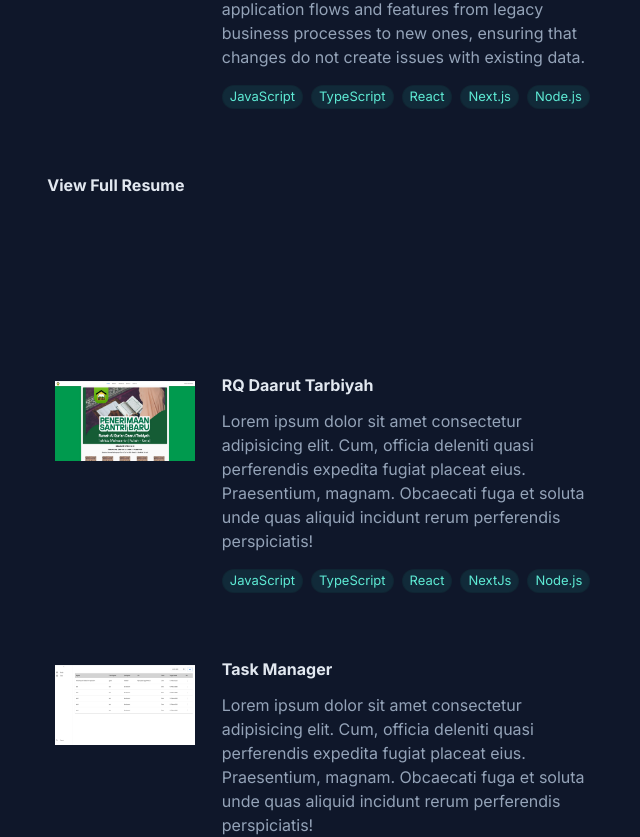
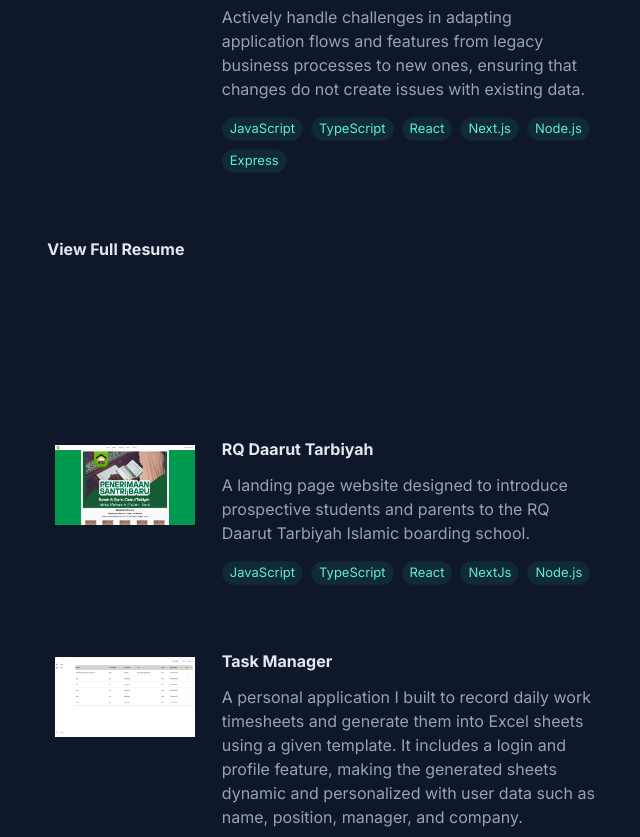
Before and after one commit to SyahidbinFadlyl/e-portofolio, a Next.js app: page / in a window 1280 px wide. Shown: the part 1299-2136 px from the top of the page, without its empty margins (594-1234 px from the left). Built offline with nearby package versions, Linux system fonts and the light colour scheme.

Commit message:
Add "Express" to list_experience and "Task Manager" description

```diff
--- a/src/static/experience.ts
+++ b/src/static/experience.ts
@@ -6,7 +6,7 @@ const list_experience: Experience[] = [
         title: "Software Engineer",
         company: "Amani",
         description: `Build and maintain internal CRM applications (front end & back end).\n\nCollaborate with system analysts, designers, and project managers to implement best practices in accessibility and functionality.\n\nSupport core features including property sales management, customer data processing, financial reporting, and payment tracking for mortgage and cash transactions.`,
-        skills: ["JavaScript", "TypeScript", "React", "NextJs", "Node.js"],
+        skills: ["JavaScript", "TypeScript", "React", "NextJs", "Node.js", "Express"],
     },
     {
         year: "Okt 2022 — Okt 2024",
@@ -19,6 +19,7 @@ const list_experience: Experience[] = [
             "React",
             "Next.js",
             "Node.js",
+            "Express"
         ],
     },
 ];
--- a/src/static/projects.ts
+++ b/src/static/projects.ts
@@ -8,37 +8,25 @@ const project_list: Project[] = [
     {
         image: rq_landing,
         title: "RQ Daarut Tarbiyah",
-        description: `Lorem ipsum dolor sit amet consectetur adipisicing elit. Cum, officia
-        deleniti quasi perferendis expedita fugiat placeat eius. Praesentium,
-        magnam. Obcaecati fuga et soluta unde quas aliquid incidunt rerum
-        perferendis perspiciatis!`,
+        description: `A landing page website designed to introduce prospective students and parents to the RQ Daarut Tarbiyah Islamic boarding school.`,
         tools: ["JavaScript", "TypeScript", "React", "NextJs", "Node.js"],
     },
     {
         image: task_manager,
         title: "Task Manager",
-        description: `Lorem ipsum dolor sit amet consectetur adipisicing elit. Cum, officia
-        deleniti quasi perferendis expedita fugiat placeat eius. Praesentium,
-        magnam. Obcaecati fuga et soluta unde quas aliquid incidunt rerum
-        perferendis perspiciatis!`,
+        description: `A personal application I built to record daily work timesheets and generate them into Excel sheets using a given template. It includes a login and profile feature, making the generated sheets dynamic and personalized with user data such as name, position, manager, and company.`,
         tools: ["JavaScript", "TypeScript", "React", "NextJs", "Node.js", "Express"],
     },
     {
         image: crm,
         title: "CRM Home Buyer",
-        description: `Lorem ipsum dolor sit amet consectetur adipisicing elit. Cum, officia
-        deleniti quasi perferendis expedita fugiat placeat eius. Praesentium,
-        magnam. Obcaecati fuga et soluta unde quas aliquid incidunt rerum
-        perferendis perspiciatis!`,
+        description: `An internal application for managing property sales orders, installment and cash payment processes, customer data, refunds, revenue, and other aspects of housing project transactions.`,
         tools: ["JavaScript", "React", "Node.js", "Express"],
     },
     {
         image: bprs,
         title: "CRM BPRS",
-        description: `Lorem ipsum dolor sit amet consectetur adipisicing elit. Cum, officia
-        deleniti quasi perferendis expedita fugiat placeat eius. Praesentium,
-        magnam. Obcaecati fuga et soluta unde quas aliquid incidunt rerum
-        perferendis perspiciatis!`,
+        description: `An internal application developed for BPRS Mulya, designed to manage customer data, check customer credit scores, analyze mortgage feasibility for home purchases, and handle contract agreements (akad) for property sales.`,
         tools: ["JavaScript", "TypeScript", "React", "NextJs", "Node.js", "Express"],
     },
 ]
```
